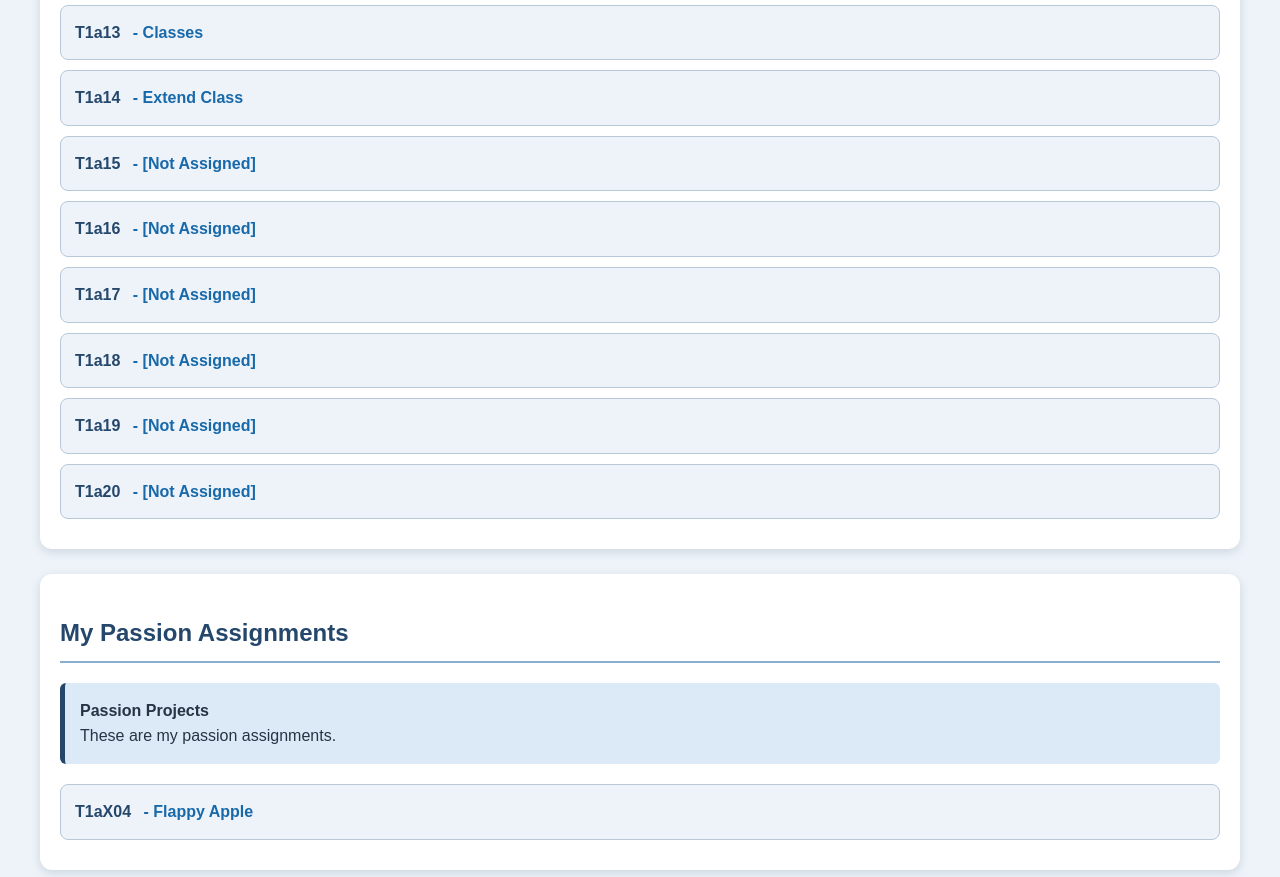
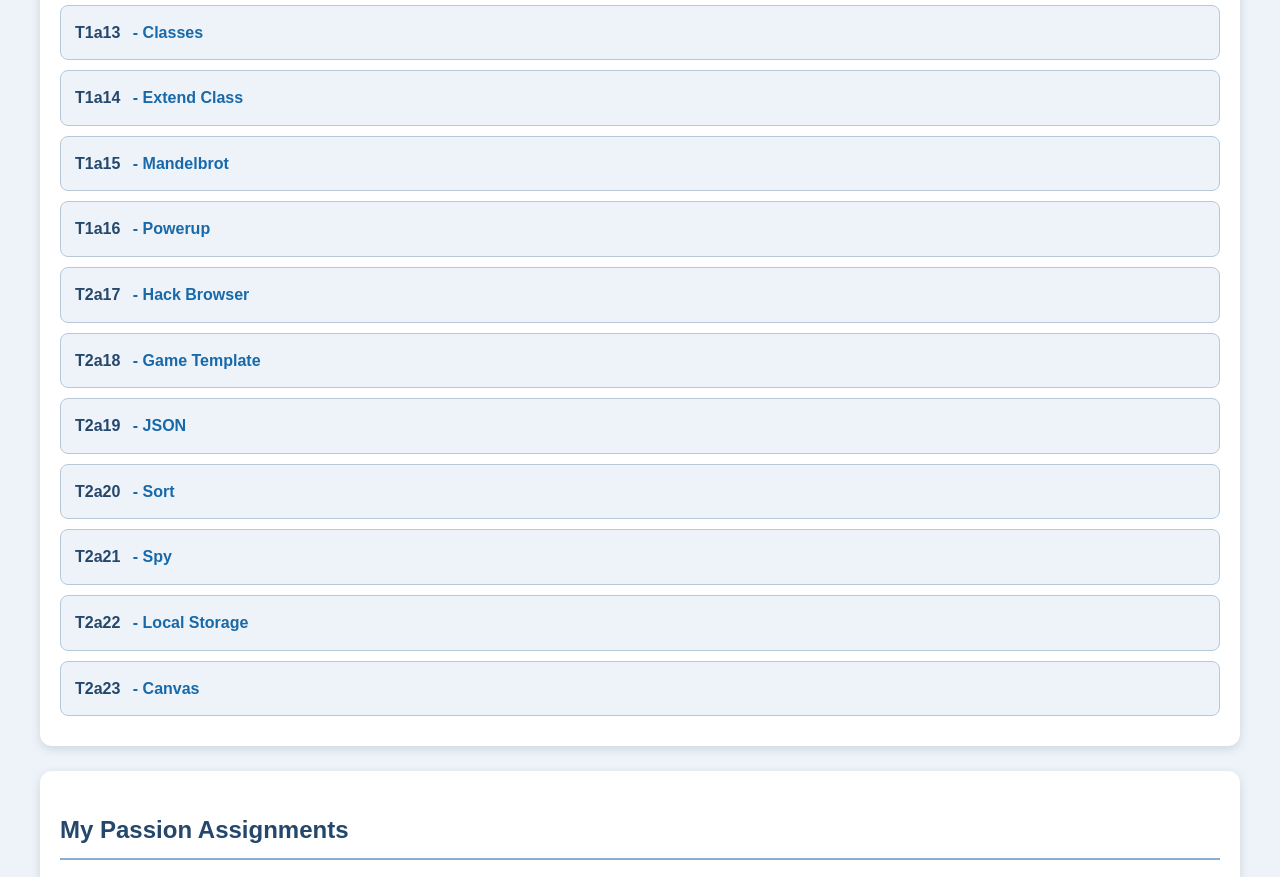
Before and after one commit to nibs35/GameDev-2026---Jordan, a plain HTML site: page index.html in a window 1280 px wide. Shown: the part 1680-2557 px from the top of the page. Drawn offline with Linux system fonts and the light colour scheme.

Commit message:
Modify assignment links and add new entries
Updated assignment links and added new assignments.

```diff
--- a/index.html
+++ b/index.html
@@ -1,3 +1,4 @@
+
 <!DOCTYPE html>
 <html>
 <head>
@@ -153,7 +154,7 @@
             <b>Assignments Ready for Marking</b>
             <br>
             These are the completed assignments I need to have marked.
-           Nothing at the moment to mark.
+            Nothing at the moment to mark.
         </div>
 
     </div>
@@ -225,28 +226,40 @@
             <span class="number">T1a14</span> - Extend Class
         </a>
 
-        <a class="link" href="T1a15.html">
-            <span class="number">T1a15</span> - [Not Assigned]
+        <a class="link" href="t1a15-mandelbrot-prompt-jordan.html">
+            <span class="number">T1a15</span> - Mandelbrot
         </a>
 
-        <a class="link" href="T1a16.html">
-            <span class="number">T1a16</span> - [Not Assigned]
+        <a class="link" href="t1a16-powerup-jordan.html">
+            <span class="number">T1a16</span> - Powerup
         </a>
 
-        <a class="link" href="T1a17.html">
-            <span class="number">T1a17</span> - [Not Assigned]
+        <a class="link" href="t2a17-hackbrowser-jordan.html">
+            <span class="number">T2a17</span> - Hack Browser
         </a>
 
-        <a class="link" href="T1a18.html">
-            <span class="number">T1a18</span> - [Not Assigned]
+        <a class="link" href="t2a18-game-template-jordan.html">
+            <span class="number">T2a18</span> - Game Template
         </a>
 
-        <a class="link" href="T1a19.html">
-            <span class="number">T1a19</span> - [Not Assigned]
+        <a class="link" href="t2a19-JSON-Jordan.html">
+            <span class="number">T2a19</span> - JSON
         </a>
 
-        <a class="link" href="T1a20.html">
-            <span class="number">T1a20</span> - [Not Assigned]
+        <a class="link" href="t2a20-sort-jordan.html">
+            <span class="number">T2a20</span> - Sort
+        </a>
+
+        <a class="link" href="t2a21-spy-jordan.html">
+            <span class="number">T2a21</span> - Spy
+        </a>
+
+        <a class="link" href="t2a22-Local Storage-jordan.html">
+            <span class="number">T2a22</span> - Local Storage
+        </a>
+
+        <a class="link" href="t2a23-Canvas-jordan.html">
+            <span class="number">T2a23</span> - Canvas
         </a>
 
     </div>
```
